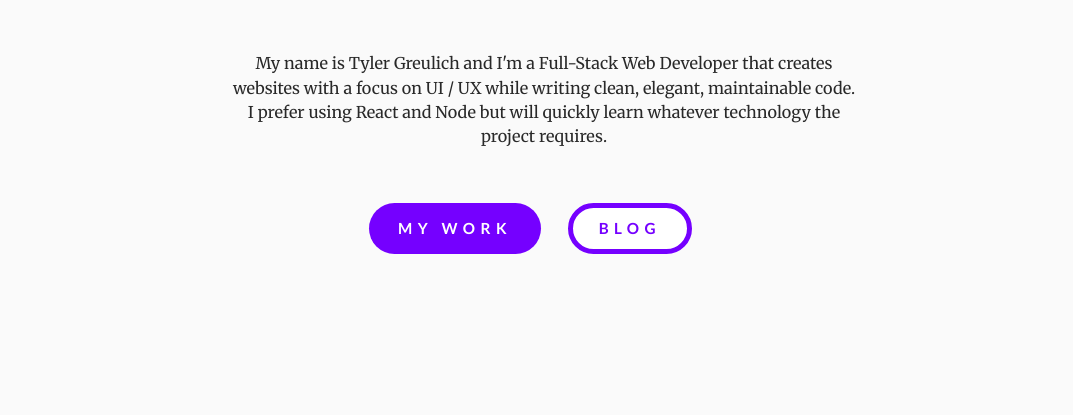
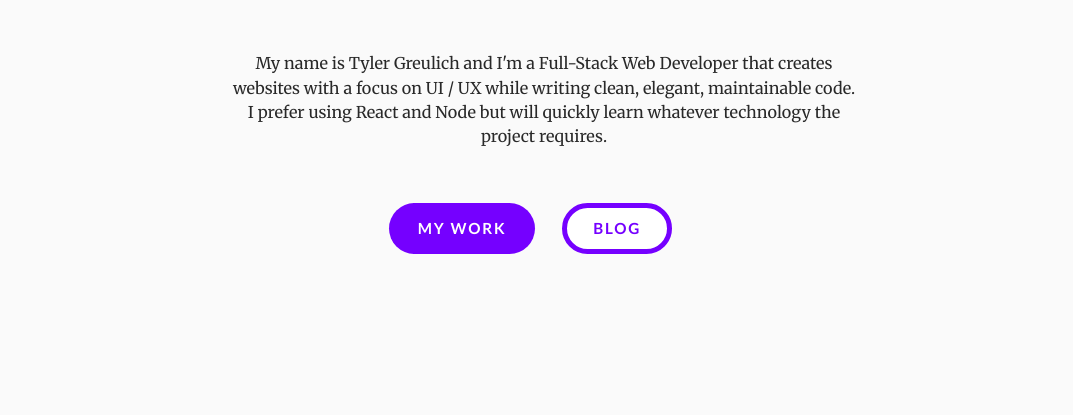
Before and after one commit to tylergreulich/my-website, a Gatsby site: page / in a window 1280 px wide. Shown: the part 385-800 px from the top of the page, without its empty margins (96-1169 px from the left). Built offline with nearby package versions, Linux system fonts and the light colour scheme; Gatsby itself is replaced by a stand-in of ours; some packages are replaced by stand-ins of ours.

Commit message:
adjusted letter spacing

```diff
--- a/src/components/hero/hero.styles.js
+++ b/src/components/hero/hero.styles.js
@@ -83,7 +83,7 @@ export const PortfolioButton = styled(Link)`
   padding: 0.8rem 1.6rem;
   display: inline-block;
   text-transform: uppercase;
-  letter-spacing: 0.3rem;
+  letter-spacing: 0.1rem;
   font-weight: 700;
   font-size: 0.85rem;
   cursor: pointer;
```
